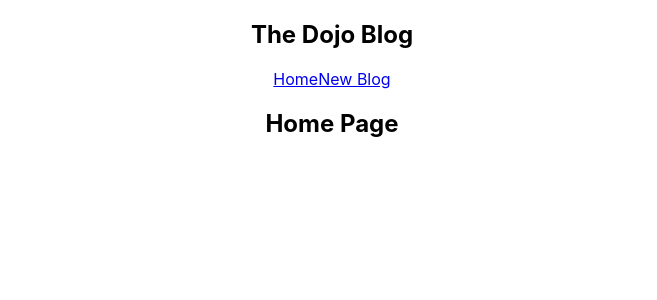
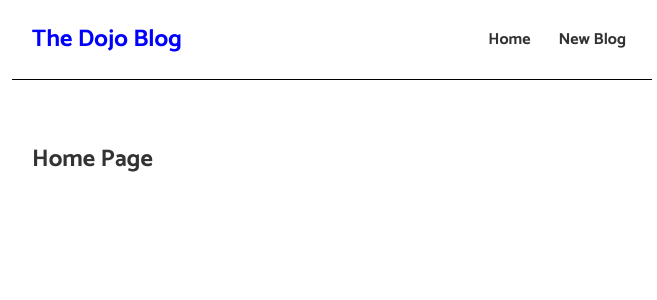
Before and after one commit to ElijahChileshe/React-Blog-Application, a React (Create React App) app: page / in a window 1280 px wide. Shown: the top 300 px of the page, without its empty margins (308-965 px from the left). Built offline with nearby package versions, Linux system fonts and the light colour scheme.

Commit message:
Added CSS Style

```diff
--- a/src/App.css
+++ /dev/null
@@ -1,38 +0,0 @@
-.App {
-  text-align: center;
-}
-
-.App-logo {
-  height: 40vmin;
-  pointer-events: none;
-}
-
-@media (prefers-reduced-motion: no-preference) {
-  .App-logo {
-    animation: App-logo-spin infinite 20s linear;
-  }
-}
-
-.App-header {
-  background-color: #282c34;
-  min-height: 100vh;
-  display: flex;
-  flex-direction: column;
-  align-items: center;
-  justify-content: center;
-  font-size: calc(10px + 2vmin);
-  color: white;
-}
-
-.App-link {
-  color: #61dafb;
-}
-
-@keyframes App-logo-spin {
-  from {
-    transform: rotate(0deg);
-  }
-  to {
-    transform: rotate(360deg);
-  }
-}
--- a/src/App.js
+++ b/src/App.js
@@ -1,4 +1,4 @@
-import './App.css';
+// import './App.css';
 import Navbar from './Navbar';
 import Home from './Home';
 
--- a/src/index.css
+++ b/src/index.css
@@ -1,13 +1,40 @@
-body {
+@import url('https://fonts.googleapis.com/css2?family=Catamaran:wght@700&display=swap');
+
+*{
   margin: 0;
-  font-family: -apple-system, BlinkMacSystemFont, 'Segoe UI', 'Roboto', 'Oxygen',
-    'Ubuntu', 'Cantarell', 'Fira Sans', 'Droid Sans', 'Helvetica Neue',
-    sans-serif;
-  -webkit-font-smoothing: antialiased;
-  -moz-osx-font-smoothing: grayscale;
+  font-family: "Catamaran";
+  color: #333;
 }
 
-code {
-  font-family: source-code-pro, Menlo, Monaco, Consolas, 'Courier New',
-    monospace;
+.navbar{
+  padding: 20px;
+  display: flex;
+  align-items: center;
+  max-width: 600px;
+  margin: 0 auto;
+  border-bottom: 1px solid black;
 }
+
+.navbar h1{
+  color: blue;
+}
+
+.navbar .links{
+  margin-left: auto;
+}
+
+.navbar a{
+  margin-left: 16px;
+  text-decoration: none;
+  padding: 6px;
+}
+
+.navbar a:hover{
+  color: blue;
+}
+
+.content{
+  max-width: 600px;
+  margin: 40px auto;
+  padding: 20px;
+}
```
